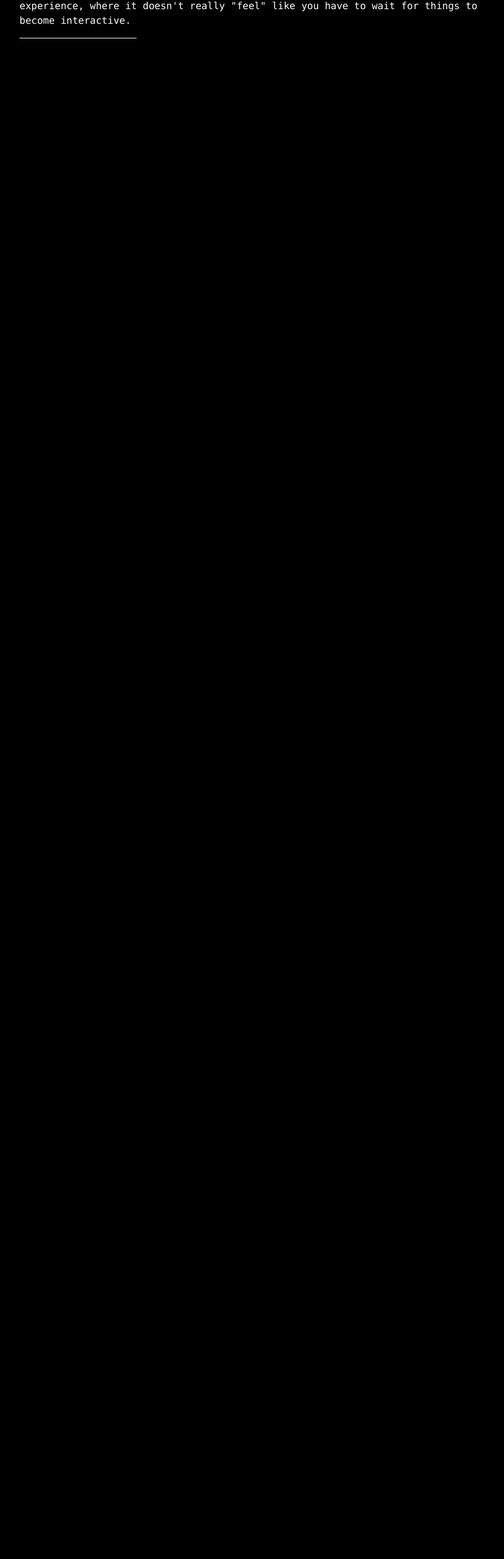
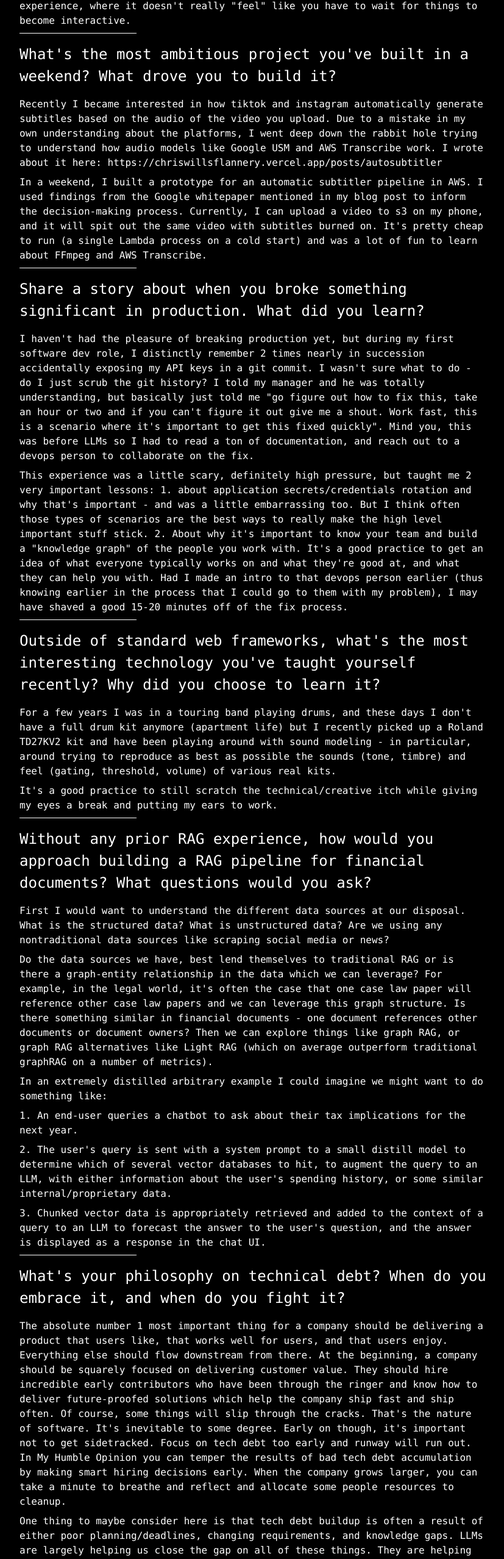
Before and after one commit to chriswillsflannery/chriswillsflannery, a Next.js app: page /post/ragExamplesForJobApplication in a window 1280 px wide. Shown: the part 6234-8791 px from the top of the page at 61% size, without its empty margins (224-1051 px from the left). Before the commit the page ends 6329 px from the top, so only its background shows below. Built offline with nearby package versions, Linux system fonts and the light colour scheme.

Commit message:
more RAG documents

```diff
--- a/src/app/post/ragExamplesForJobApplication/page.tsx
+++ b/src/app/post/ragExamplesForJobApplication/page.tsx
@@ -121,9 +121,61 @@ export default function Subtitler() {
           <p>{`Next 14 uses Turbopack, which is a next-gen compiler and outperforms webpack on several metrics. It has faster refresh rates, meaning hot-reloading is faster, and we get better build times as well. Next 13 primarily used webpack as a build tool, but later introduced turbopack as an experimental, semi-supported configuration option.`}</p>
           <p>{`The last big change is that Next 14 encourages the use of Server Components. This involves reviewing all components and deciding which can be server-rendered and which must be client only. In effect, this creates a 3-tiered rendering system where server-rendered HTML is compiled first, and populates the "bones" of the webpage, then server components get dropped in, and then finally, client components. This attempts to create an extremely buttery user experience, where it doesn't really "feel" like you have to wait for things to become interactive.`}</p>
         </article>
+        <HL />
+
+        <article>
+          <h3>{`What's the most ambitious project you've built in a weekend? What drove you to build it?`}</h3>
+          <p>{`Recently I became interested in how tiktok and instagram automatically generate subtitles based on the audio of the video you upload. Due to a mistake in my own understanding about the platforms, I went deep down the rabbit hole trying to understand how audio models like Google USM and AWS Transcribe work. I wrote about it here: https://chriswillsflannery.vercel.app/posts/autosubtitler`}</p>
+          <p>{`In a weekend, I built a prototype for an automatic subtitler pipeline in AWS. I used findings from the Google whitepaper mentioned in my blog post to inform the decision-making process. Currently, I can upload a video to s3 on my phone, and it will spit out the same video with subtitles burned on. It's pretty cheap to run (a single Lambda process on a cold start) and was a lot of fun to learn about FFmpeg and AWS Transcribe.`}</p>
+        </article>
+        <HL />
+
+        <article>
+          <h3>{`Share a story about when you broke something significant in production. What did you learn?`}</h3>
+          <p>{`I haven't had the pleasure of breaking production yet, but during my first software dev role, I distinctly remember 2 times nearly in succession accidentally exposing my API keys in a git commit. I wasn't sure what to do - do I just scrub the git history? I told my manager and he was totally understanding, but basically just told me "go figure out how to fix this, take an hour or two and if you can't figure it out give me a shout. Work fast, this is a scenario where it's important to get this fixed quickly". Mind you, this was before LLMs so I had to read a ton of documentation, and reach out to a devops person to collaborate on the fix.`}</p>
+          <p>{`This experience was a little scary, definitely high pressure, but taught me 2 very important lessons: 1. about application secrets/credentials rotation and why that's important - and was a little embarrassing too. But I think often those types of scenarios are the best ways to really make the high level important stuff stick. 2. About why it's important to know your team and build a "knowledge graph" of the people you work with. It's a good practice to get an idea of what everyone typically works on and what they're good at, and what they can help you with. Had I made an intro to that devops person earlier (thus knowing earlier in the process that I could go to them with my problem), I may have shaved a good 15-20 minutes off of the fix process.`}</p>
+        </article>
+        <HL />
+
+        <article>
+          <h3>{`Outside of standard web frameworks, what's the most interesting technology you've taught yourself recently? Why did you choose to learn it?`}</h3>
+          <p>{`For a few years I was in a touring band playing drums, and these days I don't have a full drum kit anymore (apartment life) but I recently picked up a Roland TD27KV2 kit and have been playing around with sound modeling - in particular, around trying to reproduce as best as possible the sounds (tone, timbre) and feel (gating, threshold, volume) of various real kits.`}</p>
+          <p>{`It's a good practice to still scratch the technical/creative itch while giving my eyes a break and putting my ears to work.`}</p>
+        </article>
+        <HL />
+
+        <article>
+          <h3>{`Without any prior RAG experience, how would you approach building a RAG pipeline for financial documents? What questions would you ask?`}</h3>
+          <p>{`First I would want to understand the different data sources at our disposal. What is the structured data? What is unstructured data? Are we using any nontraditional data sources like scraping social media or news?`}</p>
+          <p>{`Do the data sources we have, best lend themselves to traditional RAG or is there a graph-entity relationship in the data which we can leverage? For example, in the legal world, it's often the case that one case law paper will reference other case law papers and we can leverage this graph structure. Is there something similar in financial documents - one document references other documents or document owners? Then we can explore things like graph RAG, or graph RAG alternatives like Light RAG (which on average outperform traditional graphRAG on a number of metrics).`}</p>
+          <p>{`In an extremely distilled arbitrary example I could imagine we might want to do something like:`}</p>
+          <p>{`1. An end-user queries a chatbot to ask about their tax implications for the next year.`}</p>
+          <p>{`2. The user's query is sent with a system prompt to a small distill model to determine which of several vector databases to hit, to augment the query to an LLM, with either information about the user's spending history, or some similar internal/proprietary data.`}</p>
+          <p>{`3. Chunked vector data is appropriately retrieved and added to the context of a query to an LLM to forecast the answer to the user's question, and the answer is displayed as a response in the chat UI.`}</p>
+        </article>
+        <HL />
+
+        <article>
+          <h3>{`What's your philosophy on technical debt? When do you embrace it, and when do you fight it?`}</h3>
+          <p>{`The absolute number 1 most important thing for a company should be delivering a product that users like, that works well for users, and that users enjoy. Everything else should flow downstream from there. At the beginning, a company should be squarely focused on delivering customer value. They should hire incredible early contributors who have been through the ringer and know how to deliver future-proofed solutions which help the company ship fast and ship often. Of course, some things will slip through the cracks. That's the nature of software. It's inevitable to some degree. Early on though, it's important not to get sidetracked. Focus on tech debt too early and runway will run out. In My Humble Opinion you can temper the results of bad tech debt accumulation by making smart hiring decisions early. When the company grows larger, you can take a minute to breathe and reflect and allocate some people resources to cleanup.`}</p>
+          <p>{`One thing to maybe consider here is that tech debt buildup is often a result of either poor planning/deadlines, changing requirements, and knowledge gaps. LLMs are largely helping us close the gap on all of these things. They are helping us deliver products faster than ever, and understand where the best value-adds might be in a system. Something I feel is incredibly important in startup world is to "do it the right way the first time". Maybe we can shave some days off delivery by rolling out a lightweight MVP to probe user interest/market value. But we shouldn't take shortcuts in system considerations where it matters - for example, don't roll out a RBAC permissioning for proprietary data/information unless you're 100% sure it's working as expected, has been thoroughly tested across all roles, etc. Use good judgment. That HAS to be done right the first time. And my point here is, maybe in the past, a consideration like that may have set a team's schedule back a few days or weeks. Now, with copilot tools we can ship it fast, and right, the first time.`}</p>
+        </article>
+        <HL />
+
+        <article>
+          <h3>{`You discover a potential 10x improvement in our system's performance, but it requires a complete rewrite of a critical component. It's month-end, and users are relying on the current system. What's your play?`}</h3>
+          <p>{`Hackathon. Get it done. Document everything and build as PoC in isolation. Extensively test, even A-B test with a small group of company friends/power users to ensure functionality. Feature flag. Ship and monitor. If possible, it would be good to (blue-green deploy) build parallel processes and gradually migrate real users to the new process (for example, after usual user hours). Rollback contingency plan also involves the ability to gradually migrate users back to stable platform.`}</p>
+        </article>
+        <HL />
+
+        <article>
+          <h3>{`If you had unlimited resources and no constraints, what would you build?`}</h3>
+          <p>{`Are we saying that time is not a constraint? I would probably become interested in building space civilization/governance and helping develop new worlds.`}</p>
+          <p>{`If time is a constraint and I had unlimited power and money, I would probably be most interested in renewable energy/natural resource conservation on earth and involvement in Mars planning. I am also interested in consciousness and neuron-mapping like we see in the show "Pantheon". Longevity science is tangential and also fascinating. As AI becomes more and more advanced, I find myself becoming more interested in exploring what it is that makes humans - human. Some of my favorite human things in the world are: a cup of coffee and conversation with my family, a book and a quiet spot in the woods by the lake, and surfing. I would like to see these things stand the test of time.`}</p>
+        </article>
+        <HL />
+
       </main>
-
-      <HL />
     </>
   );
 }
```
